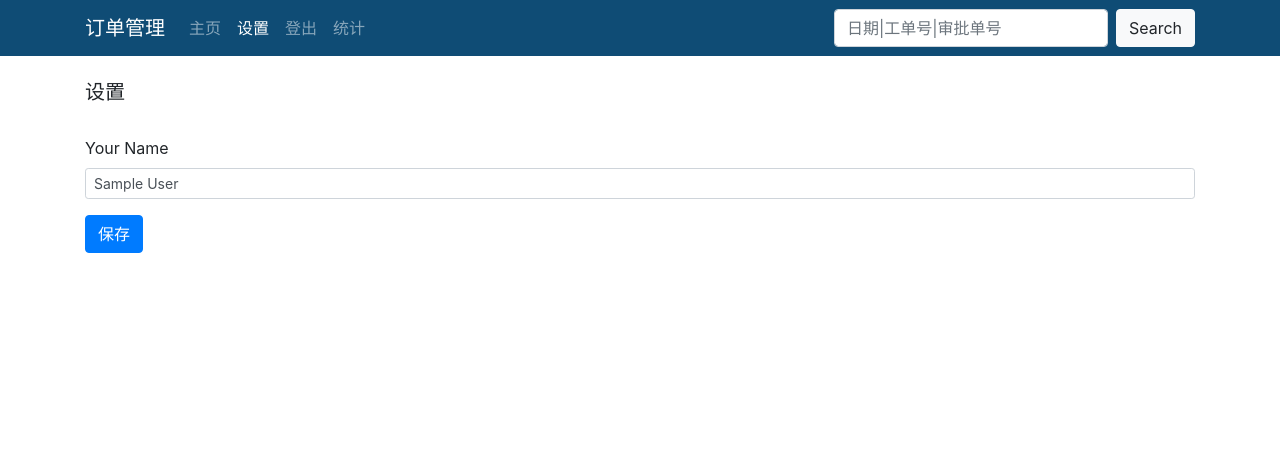
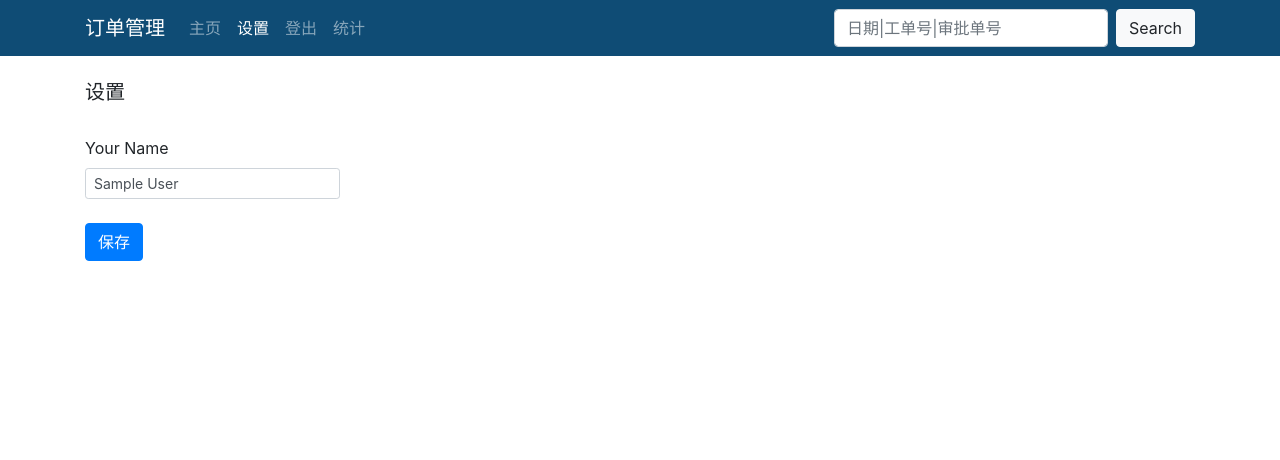
Before and after one commit to zhoumengxiong/DeliveryOrdersManagement, a Flask app: page /settings in a window 1280 px wide. Shown: the top 460 px of the page. Run offline with Flask 2, Linux system fonts and the light colour scheme; the visitor is signed in with stand-in values (Sample User, id 1); data comes from the database, SQL or seed files in the repository; some libraries are stand-ins or nearby versions.

Commit message:
修改设置页面布局

```diff
--- a/workorder/templates/settings.html
+++ b/workorder/templates/settings.html
@@ -5,13 +5,16 @@
     <br>
     <form method="post">
         <input type="hidden" name="csrf_token" value="{{ csrf_token() }}"/>
-        <div class="form-group">
-            <label for="name">Your Name</label>
-            <input type="text" class="form-control form-control-sm" id="name" name="name" autocomplete="off"
-                   value="{{ current_user.name }}">
+        <div class="row">
+            <div class="col-md-3 mb-2">
+                <div class="form-group">
+                    <label for="name">Your Name</label>
+                    <input type="text" class="form-control form-control-sm" id="name" name="name" autocomplete="off"
+                           value="{{ current_user.name }}">
+                </div>
+            </div>
         </div>
-        <div class="form-group">
-            <input class="btn btn-primary" type="submit" name="submit" value="保存">
-        </div>
+
+        <input class="btn btn-primary mb-2" type="submit" name="submit" value="保存">
     </form>
 {% endblock %}
```
